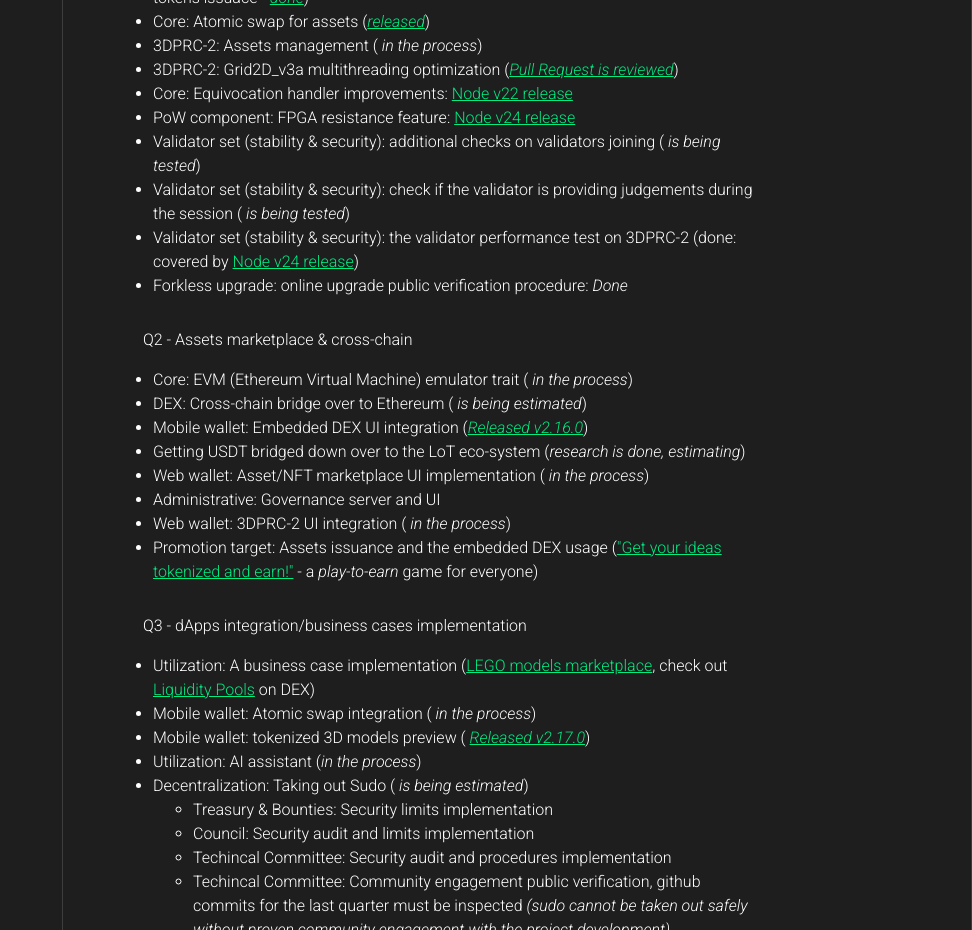
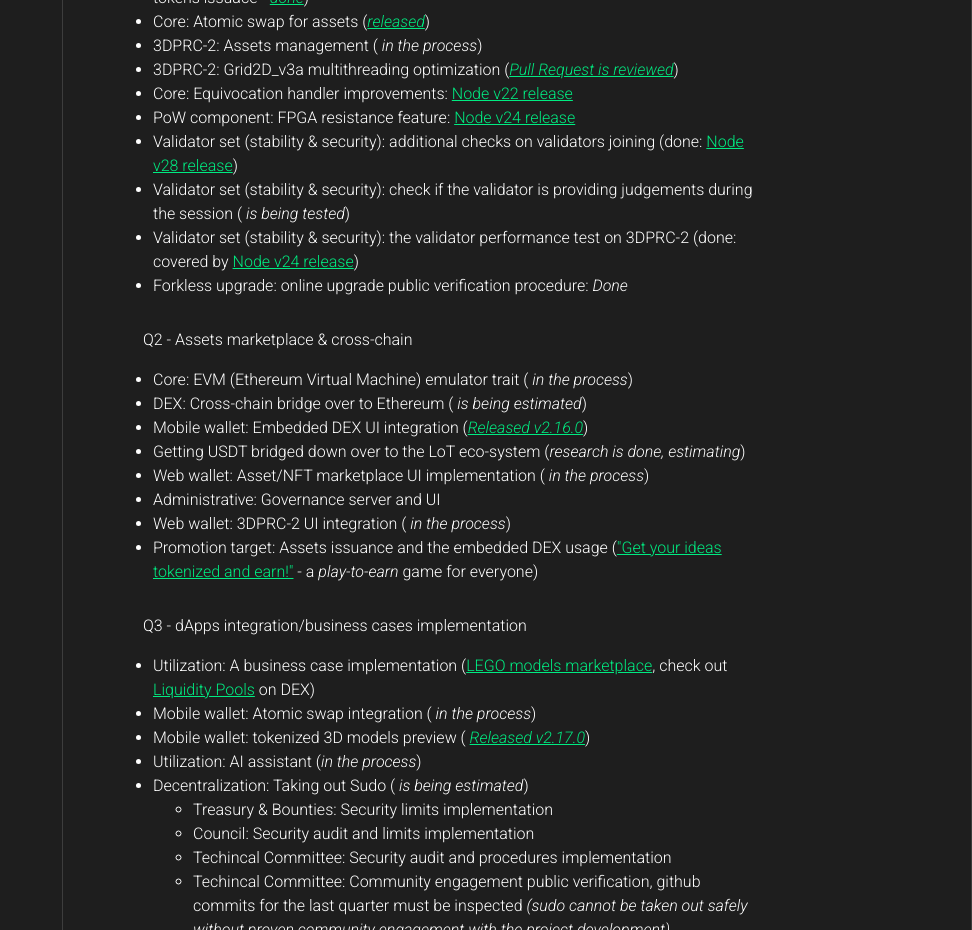
Before and after one commit to 3Dpass/website, a React (Create React App) app: page /coin in a window 1280 px wide. Shown: the part 3940-4870 px from the top of the page, without its empty margins (308-1280 px from the left). Built offline with nearby package versions, Linux system fonts and the light colour scheme; the HTML template or start-up script is replaced by a standard one.

Commit message:
roadmap-update

```diff
--- a/src/pages/Coin.jsx
+++ b/src/pages/Coin.jsx
@@ -398,7 +398,7 @@ ETH SIGNATURE
               <li>3DPRC-2: Grid2D_v3a multithreading optimization (<Link to="https://github.com/3Dpass/p3d/pull/4"><i>Pull Request is reviewed</i></Link>)</li>
               <li>Core: Equivocation handler improvements: <Link to="https://github.com/3Dpass/3DP/releases/tag/v22">Node v22 release</Link></li>
               <li>PoW component: FPGA resistance feature: <Link to="https://github.com/3Dpass/3DP/releases/tag/v24">Node v24 release</Link></li>
-              <li>Validator set (stability & security): additional checks on validators joining (<i> is being tested</i>)</li>
+              <li>Validator set (stability & security): additional checks on validators joining (done: <Link to="https://github.com/3Dpass/3DP/releases/tag/v28">Node v28 release</Link>)</li>
               <li>Validator set (stability & security): check if the validator is providing judgements during the session (<i> is being tested</i>)</li>
               <li>Validator set (stability & security): the validator performance test on 3DPRC-2 (done: covered by <Link to="https://github.com/3Dpass/3DP/releases/tag/v24">Node v24 release</Link>)</li>
               <li>Forkless upgrade: online upgrade public verification procedure: <i>Done</i></li>
```
